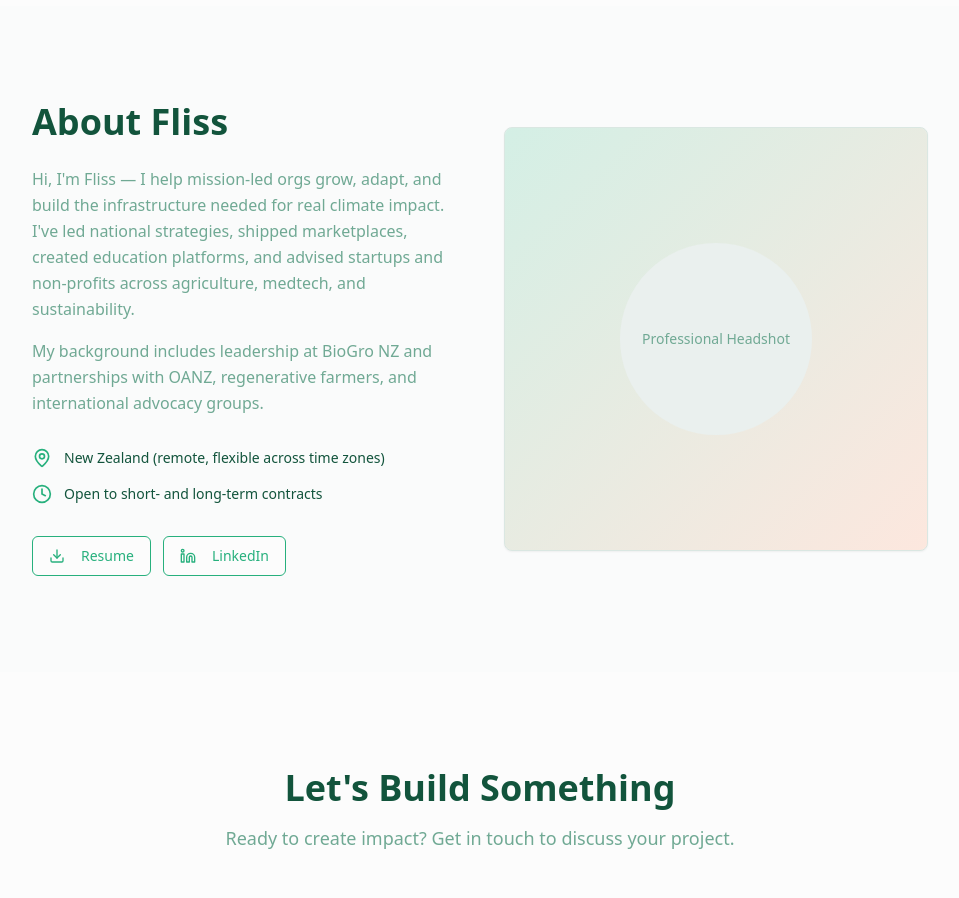
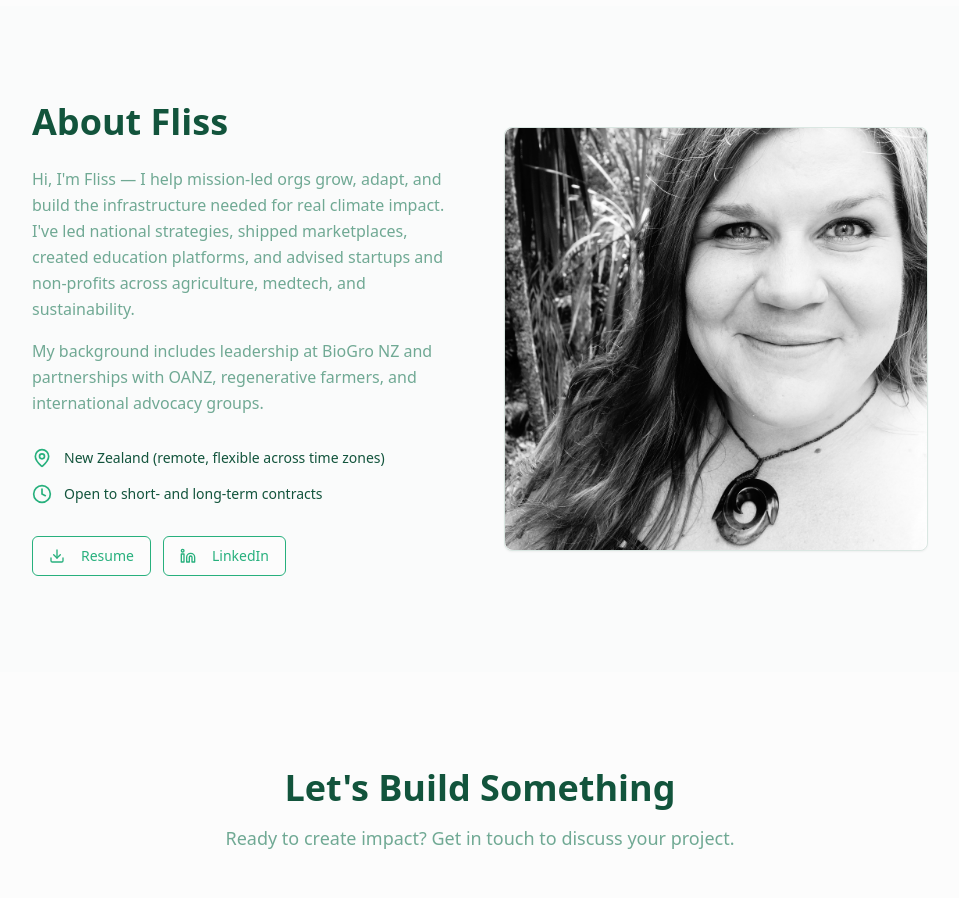
Before and after one commit to Greenback-nz/greenback-impact-launch, a React (Vite) app: page / in a window 1280 px wide. Shown: the part 2280-3178 px from the top of the page, without its empty margins (160-1119 px from the left). Built offline with nearby package versions, Linux system fonts and the light colour scheme.

Commit message:
Add headshot to About section
Integrate the provided headshot image into the About section.

```diff
--- a/src/components/about-section.tsx
+++ b/src/components/about-section.tsx
@@ -56,10 +56,12 @@ export const AboutSection = () => {
           <div className="order-1 md:order-2">
             <Card className="overflow-hidden">
               <CardContent className="p-0">
-                <div className="aspect-square bg-gradient-to-br from-forest/20 to-coral/20 flex items-center justify-center">
-                  <div className="w-48 h-48 bg-muted rounded-full flex items-center justify-center">
-                    <span className="text-muted-foreground text-sm">Professional Headshot</span>
-                  </div>
+                <div className="aspect-square bg-gradient-to-br from-emerald/10 to-sage/10 flex items-center justify-center">
+                  <img
+                    src="/lovable-uploads/f631e360-095f-42e8-9d6f-2376ccde695a.png"
+                    alt="Fliss Roberts - Professional headshot"
+                    className="w-full h-full object-cover rounded-lg"
+                  />
                 </div>
               </CardContent>
             </Card>
```
Also changed, not shown: public/lovable-uploads/f631e360-095f-42e8-9d6f-2376ccde695a.png (added).
